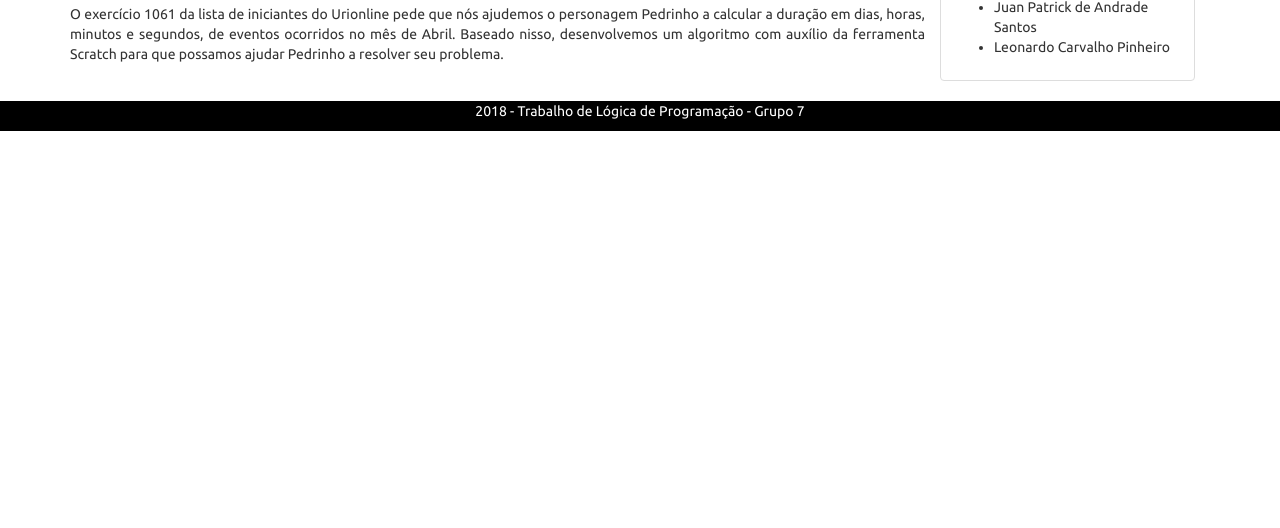
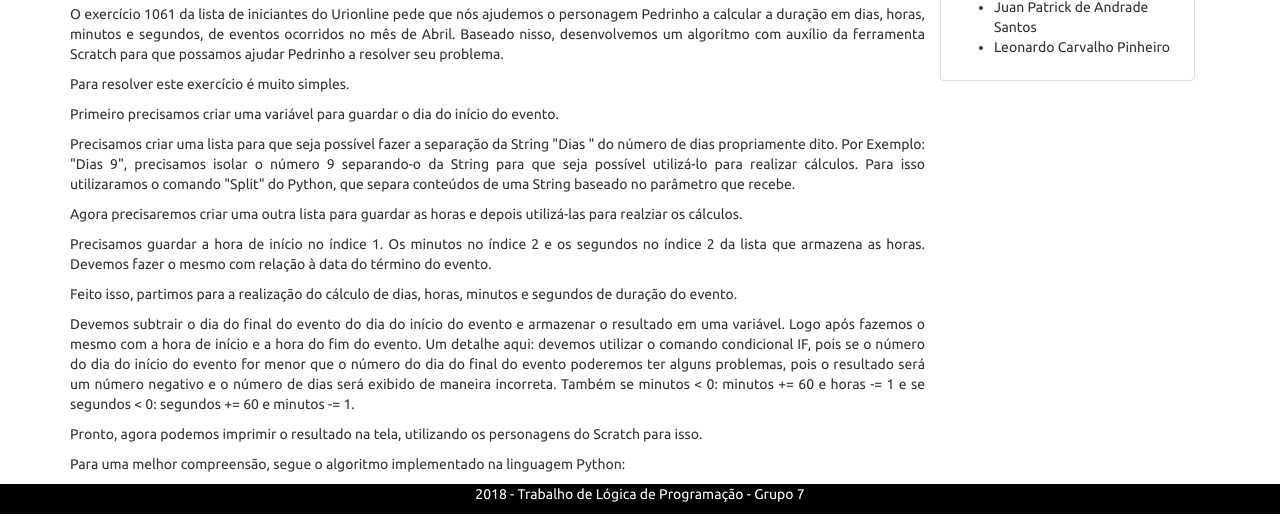
Before and after one commit to bloggrupo8/bloggrupo8.github.io, a plain HTML site: page detalhe.html in a window 1280 px wide. Shown: the part 272-800 px from the top of the page. Drawn offline with nearby package versions, Linux system fonts and the light colour scheme.

Commit message:
adicionando texto

```diff
--- a/detalhe.html
+++ b/detalhe.html
@@ -33,6 +33,19 @@
           <div class="row text-justify">
 		  <p><a href="https://scratch.mit.edu/projects/264439111/#fullscreen">Link para a animação no Sratch</a></p>
             <p>O exercício 1061 da lista de iniciantes do Urionline pede que nós ajudemos o personagem Pedrinho a calcular a duração em dias, horas, minutos e segundos, de eventos ocorridos no mês de Abril. Baseado nisso, desenvolvemos um algoritmo com auxílio da ferramenta Scratch para que possamos ajudar Pedrinho a resolver seu problema.</p>
+		  <p>Para resolver este exercício é muito simples.</p>
+		  <p>Primeiro precisamos criar uma variável para guardar o dia do início do evento.</p>
+		  <p>Precisamos criar uma lista para que seja possível fazer a separação da String "Dias " do número de dias propriamente dito. Por Exemplo: "Dias 9", precisamos isolar o número 9 separando-o da String para que seja possível utilizá-lo para realizar cálculos. Para isso utilizaramos o comando "Split" do Python, que separa conteúdos de uma String baseado no parâmetro que recebe.</p>
+		  <p>Agora precisaremos criar uma outra lista para guardar as horas e depois utilizá-las para realziar os cálculos.</p>
+		  <p>Precisamos guardar a hora de início no índice 1. Os minutos no índice 2 e os segundos no índice 2 da lista que armazena as horas. Devemos fazer o mesmo com relação à data do término do evento.</p>
+		  <p>
+Feito isso, partimos para a realização do cálculo de dias, horas, minutos e segundos de duração do evento.
+</p>
+		  <p>Devemos subtrair o dia do final do evento do dia do início do evento e armazenar o resultado em uma variável. Logo após fazemos o mesmo com a hora de início e a hora do fim do evento. Um detalhe aqui: devemos utilizar o comando condicional IF, pois se o número do dia do início do evento for menor que o número do dia do final do evento poderemos ter alguns problemas, pois o resultado será um número negativo e o número de dias será exibido de maneira incorreta. Também se minutos < 0: minutos += 60 e horas -= 1 e se segundos < 0: segundos += 60 e minutos -= 1.</p>
+		  <p>Pronto, agora podemos imprimir o resultado na tela, utilizando os personagens do Scratch para isso.</p>
+
+		  <p>Para uma melhor compreensão, segue o algoritmo implementado na linguagem Python: <a href=""></a></p>
+
           </div>
         </div>
         <div class="col-xs-12 col-sm-12 col-md-3">
```
